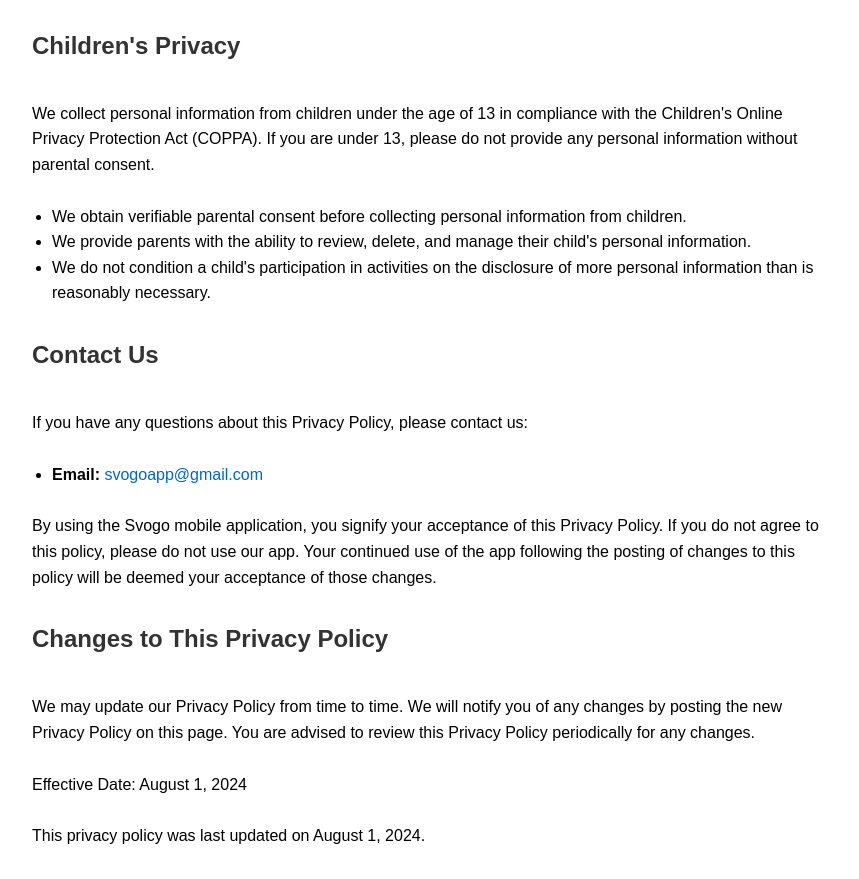
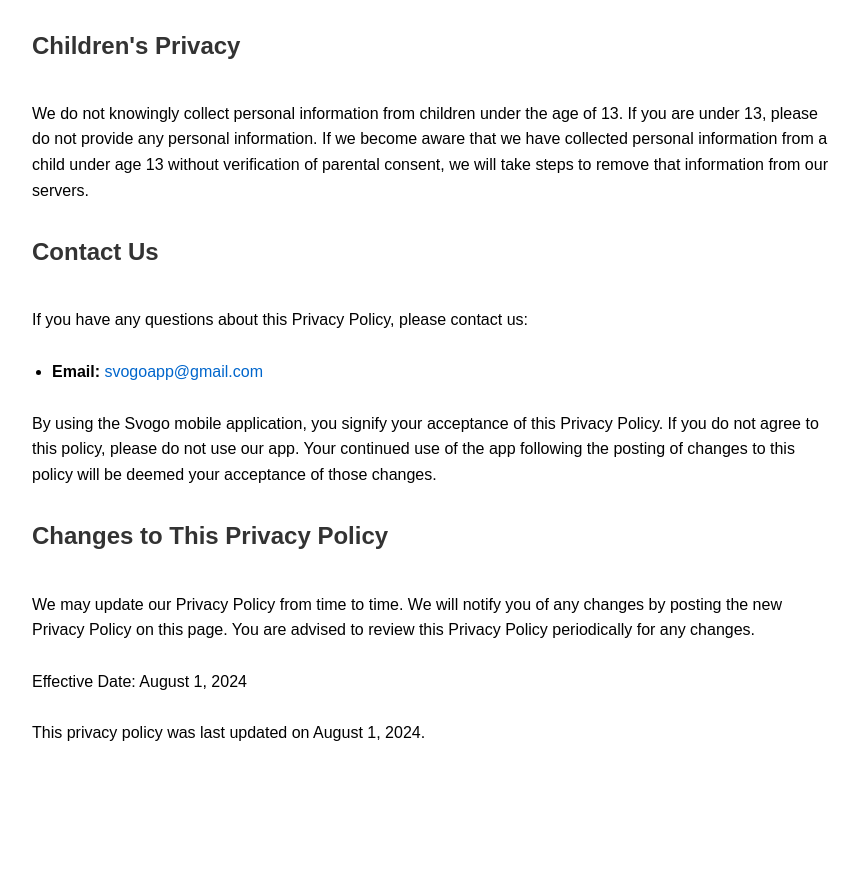
Before and after one commit to fadonmez/Privacy-Policy-Svogo, a plain HTML site: page index.html in a window 1280 px wide. Shown: the part 1991-2870 px from the top of the page, without its empty margins (208-1067 px from the left). After the commit the page ends 2767 px from the top, so only its background shows below. Drawn offline with Linux system fonts and the light colour scheme.

Commit message:
refactor: change children policy

```diff
--- a/index.html
+++ b/index.html
@@ -174,25 +174,12 @@
 
       <h2>Children's Privacy</h2>
       <p>
-        We collect personal information from children under the age of 13 in
-        compliance with the Children's Online Privacy Protection Act (COPPA). If
-        you are under 13, please do not provide any personal information without
-        parental consent.
+        We do not knowingly collect personal information from children under the
+        age of 13. If you are under 13, please do not provide any personal
+        information. If we become aware that we have collected personal
+        information from a child under age 13 without verification of parental
+        consent, we will take steps to remove that information from our servers.
       </p>
-      <ul>
-        <li>
-          We obtain verifiable parental consent before collecting personal
-          information from children.
-        </li>
-        <li>
-          We provide parents with the ability to review, delete, and manage
-          their child's personal information.
-        </li>
-        <li>
-          We do not condition a child's participation in activities on the
-          disclosure of more personal information than is reasonably necessary.
-        </li>
-      </ul>
 
       <h2>Contact Us</h2>
       <p>
```
